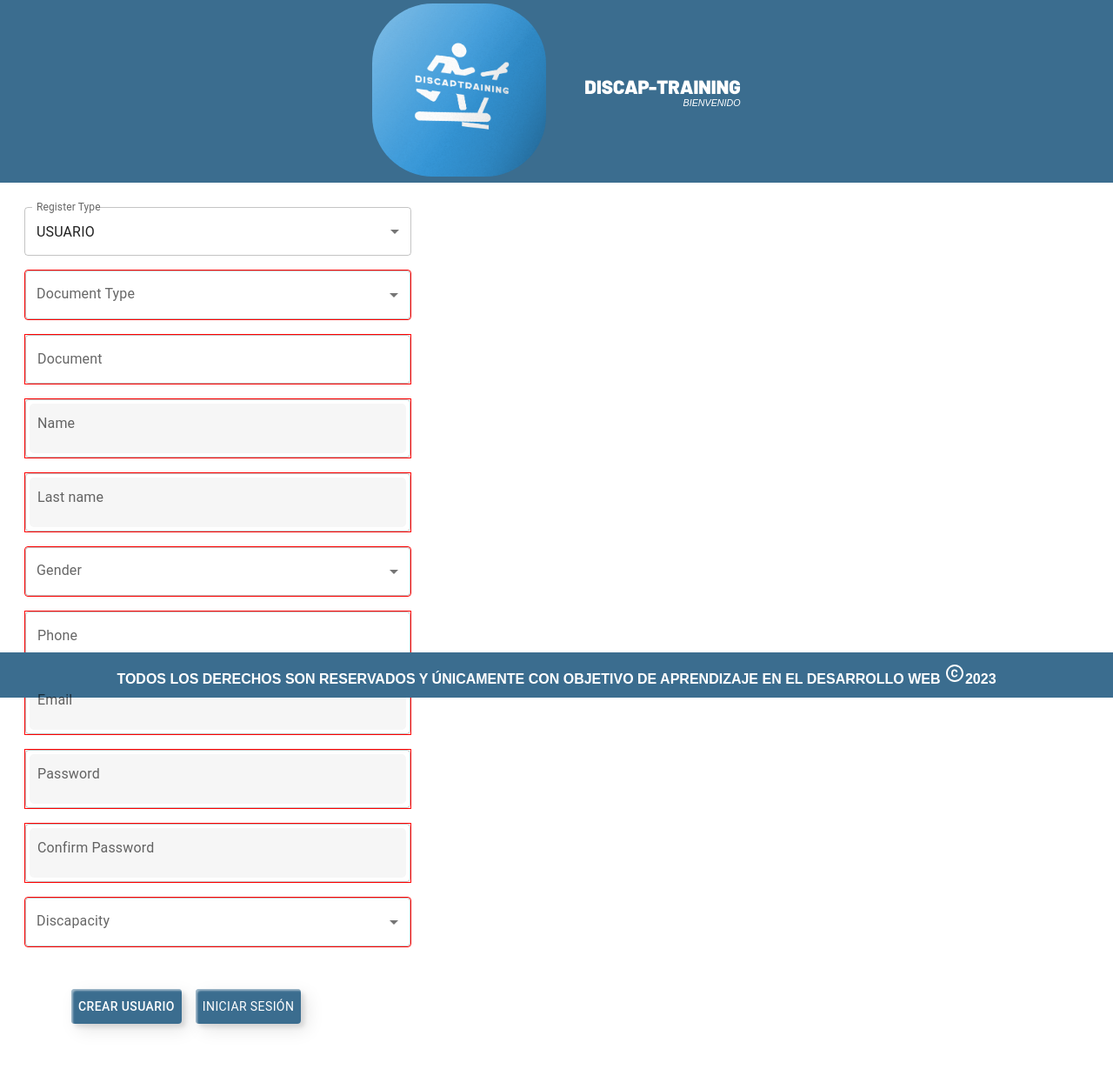
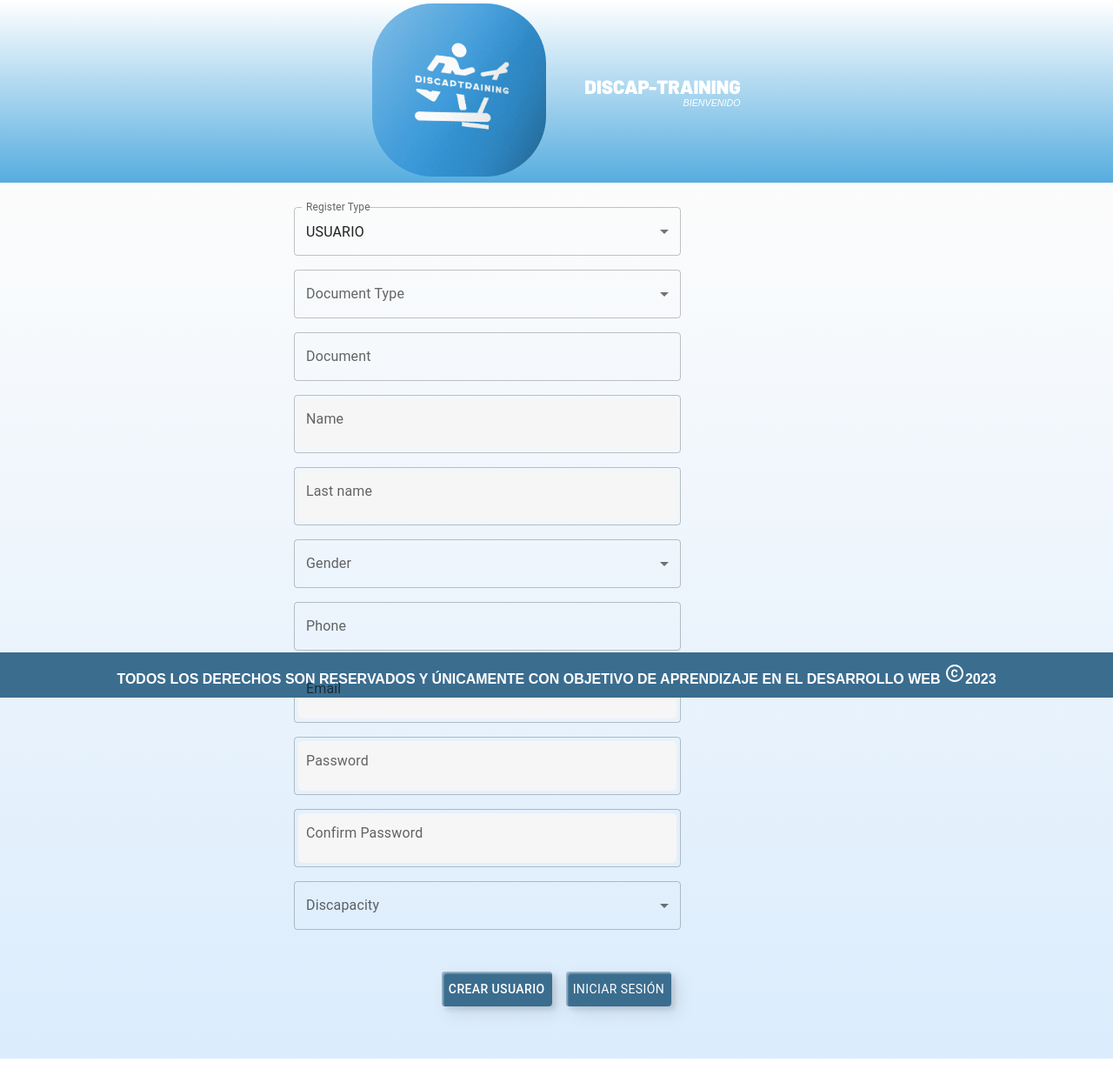
Before and after one commit to harbygarcia8/discapTrainingUser-Front, a React app: page /signUp in a window 1280 px wide. Shown: the whole page at 87% size. Built offline with nearby package versions, Linux system fonts and the light colour scheme.

Commit message:
centrando y estlizando

```diff
--- a/src/components/registerUser/UserRegister.jsx
+++ b/src/components/registerUser/UserRegister.jsx
@@ -86,7 +86,7 @@ function UserRegister() {
   return (
     <div className="wrapper">
       <form onSubmit={handleSubmit}>
-        <Grid container spacing={2}>
+      <Grid container justifyContent="center" alignItems="center">
           <Grid item xs={6}>
             <Box xs={6} sx={{ "& > :not(style)": { m: 1, width: "50ch" } }}>
               <FormControl fullWidth>
@@ -217,7 +217,7 @@ function UserRegister() {
             </Box>
           </Grid>
         </Grid>
-        <Stack spacing={2} direction="row" className="frame">
+        <Stack justifyContent="center" alignItems="center" spacing={2} direction="row" className="frame">
           <Button type="submit" className="custom-btn btn-10">
             Crear Usuario
           </Button>
--- a/src/styles/Header.scss
+++ b/src/styles/Header.scss
@@ -10,7 +10,7 @@
 
 .section{
   width: 100%;
-  background-color: rgb(59, 109, 143);
+  background: linear-gradient(#fff, #56addf);
   display: flex; /* Utiliza flexbox para alinear elementos horizontalmente */
   justify-content: center;
 }
@@ -42,7 +42,7 @@
 }
 
 .ul-nv {
-  background-color: gs.$YellowColor;
+  background: linear-gradient(gs.$YellowColor, #fff);
   width: 100%;
   padding-left: 40px;
   margin: 0%;
--- a/src/styles/NavBar.scss
+++ b/src/styles/NavBar.scss
@@ -32,7 +32,7 @@
 }
 
 .ul-nv {
-  background-color: gs.$YellowColor;
+  background: -moz-linear-gradient(gs.$YellowColor, #fff);
 width: 100%;
   padding-left: 40px;
   margin: 0%;
@@ -57,7 +57,7 @@ width: 100%;
 }
 
 .logout-button {
-  background-color: gs.$blueColor;
+  background: linear-gradient(#fff, #56addf);
   color: #fff;
   border: none;
   padding: 8px 16px;
--- a/src/styles/UserRegister.scss
+++ b/src/styles/UserRegister.scss
@@ -5,16 +5,12 @@
   display: flex;
   flex-wrap: wrap;
   gap: 1rem;
+  background: linear-gradient(rgb(252, 252, 252), rgba(119, 184, 245, 0.267));
 }
 
-.wrapper .field {
-  flex: 0 1 16rem;
-}
-
-.required-field {
-  border: 1px solid red !important;
-}
-
+// .wrapper .field {
+//   flex: 0 1 16rem;
+// }
 
 .form-container {
   display: flex;
--- a/src/styles/_global.scss
+++ b/src/styles/_global.scss
@@ -19,4 +19,5 @@ $DarkBlue: #1d428a;
     font-family: "Barlow", sans-serif;
     width: 100%;
     height: 100%;
+
   }
```
